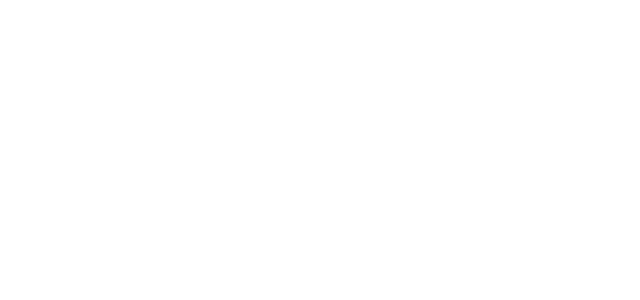
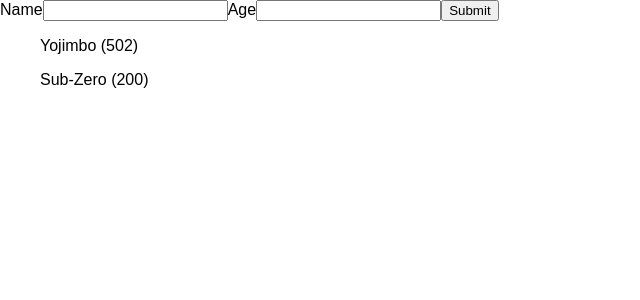
Before and after one commit to zachferguson/acadamind-react-section-eight, a React (Create React App) app: page / in a window 1280 px wide. Shown: the top 300 px of the page, without its empty margins (0-640 px from the left). Built offline with nearby package versions, Linux system fonts and the light colour scheme.

Commit message:
S8 - added handling adding new user

```diff
--- a/src/App.js
+++ b/src/App.js
@@ -1,10 +1,24 @@
-import React from 'react';
-
+import { useState } from "react";
+import UserList from "./components/User/UserList";
+import NewUser from "./components/NewUser/NewUser";
 
 function App() {
+  const initialUsers = [
+    { id: 1, userName: "Yojimbo", age: 502 },
+    { id: 2, userName: "Sub-Zero", age: 200 },
+  ];
+
+  const addNewUserHandler = (newUser) => {
+    setUsers((initialUsers) => {
+      return [newUser, ...initialUsers];
+    });
+  };
+
+  const [users, setUsers] = useState(initialUsers);
   return (
     <div>
-
+      <NewUser addNewUserHandler={addNewUserHandler} />
+      <UserList users={users} />
     </div>
   );
 }
--- /dev/null
+++ b/src/components/NewUser/NewUser.js
@@ -0,0 +1,49 @@
+import { useState } from "react";
+import "./NewUser.css";
+
+const NewUser = (props) => {
+  // const titleChangeHandler = (e) => {
+  //   setEditedTitle(e.target.value);
+  // };
+  const [editedUserName, setEditedUserName] = useState("");
+  const [editedAge, setEditedAge] = useState(21);
+  const userNameChangeHandler = (e) => {
+    setEditedUserName(e.target.value);
+  };
+  const userAgeChangeHandler = (e) => {
+    setEditedAge(e.target.value);
+  };
+
+  const submitHandler = (e) => {
+    e.preventDefault();
+    if (editedUserName === "" || editedAge <= 0) {
+      console.log("invalid");
+    }
+    let newUser = {
+      id: Math.random * 1000,
+      userName: editedUserName,
+      age: editedAge,
+    };
+    props.addNewUserHandler(newUser);
+  };
+
+  return (
+    <div>
+      <form onSubmit={submitHandler}>
+        <label>Name</label>
+        <input
+          type="text"
+          value={editedUserName}
+          onChange={userNameChangeHandler}
+        ></input>
+        <label>Age</label>
+        <input type="number"></input>
+        <button type="submit" value={editedAge} onChange={userAgeChangeHandler}>
+          Submit
+        </button>
+      </form>
+    </div>
+  );
+};
+
+export default NewUser;
--- /dev/null
+++ b/src/components/UI/Modal.css
@@ -0,0 +1,5 @@
+.modal {
+  width: 100%;
+  height: 100%;
+  background-color: rgba(120, 120, 120, 120);
+}
--- /dev/null
+++ b/src/components/User/User.js
@@ -0,0 +1,11 @@
+import "./User.css";
+
+const User = (props) => {
+  return (
+    <div>
+      <p>{`${props.userName} (${props.age})`}</p>
+    </div>
+  );
+};
+
+export default User;
--- /dev/null
+++ b/src/components/User/UserList.js
@@ -0,0 +1,14 @@
+import "./UserList.css";
+import User from "./User";
+
+const UserList = (props) => {
+  return (
+    <ul>
+      {props.users.map((user, key) => {
+        return <User key={user.id} userName={user.userName} age={user.age} />;
+      })}
+    </ul>
+  );
+};
+
+export default UserList;
```
Also changed, not shown: src/components/UI/Modal.js (added, +13 -0 lines), src/components/NewUser/NewUser.css (added), src/components/User/User.css (added), src/components/User/UserList.css (added).
